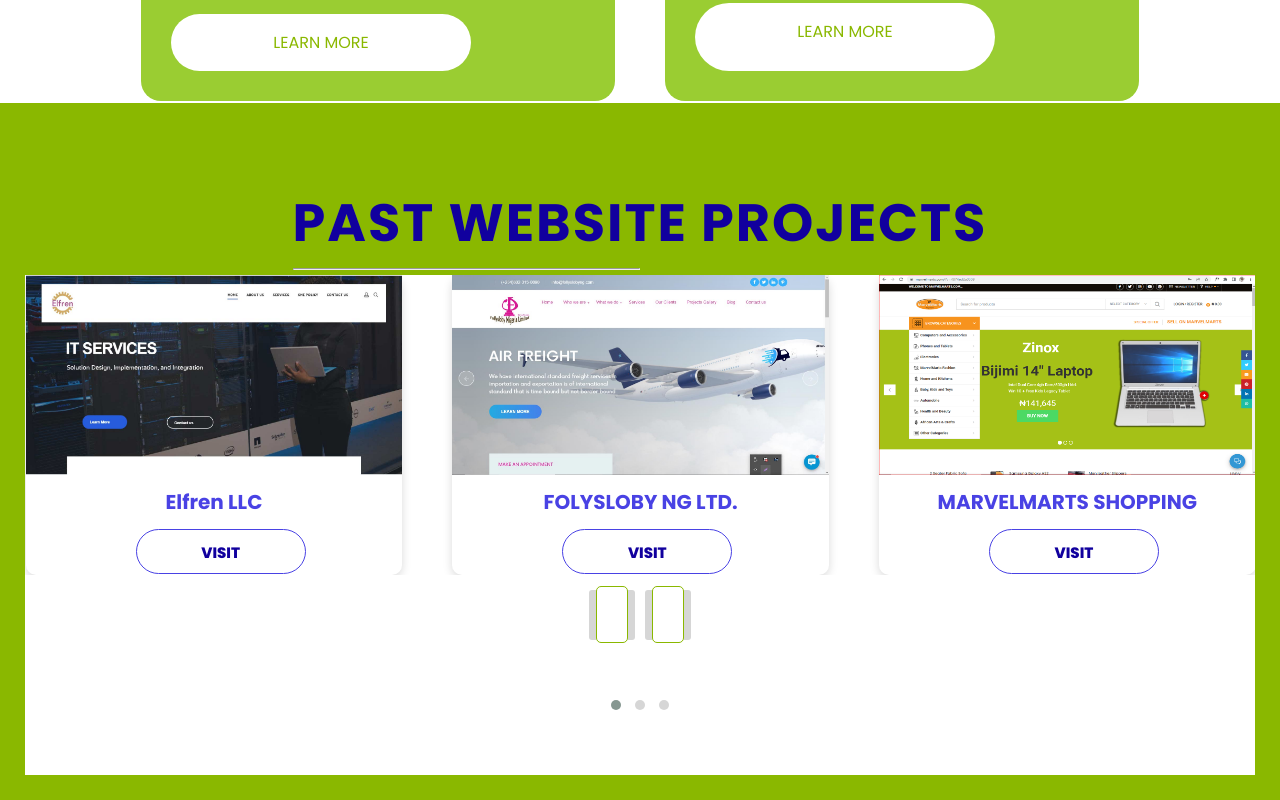
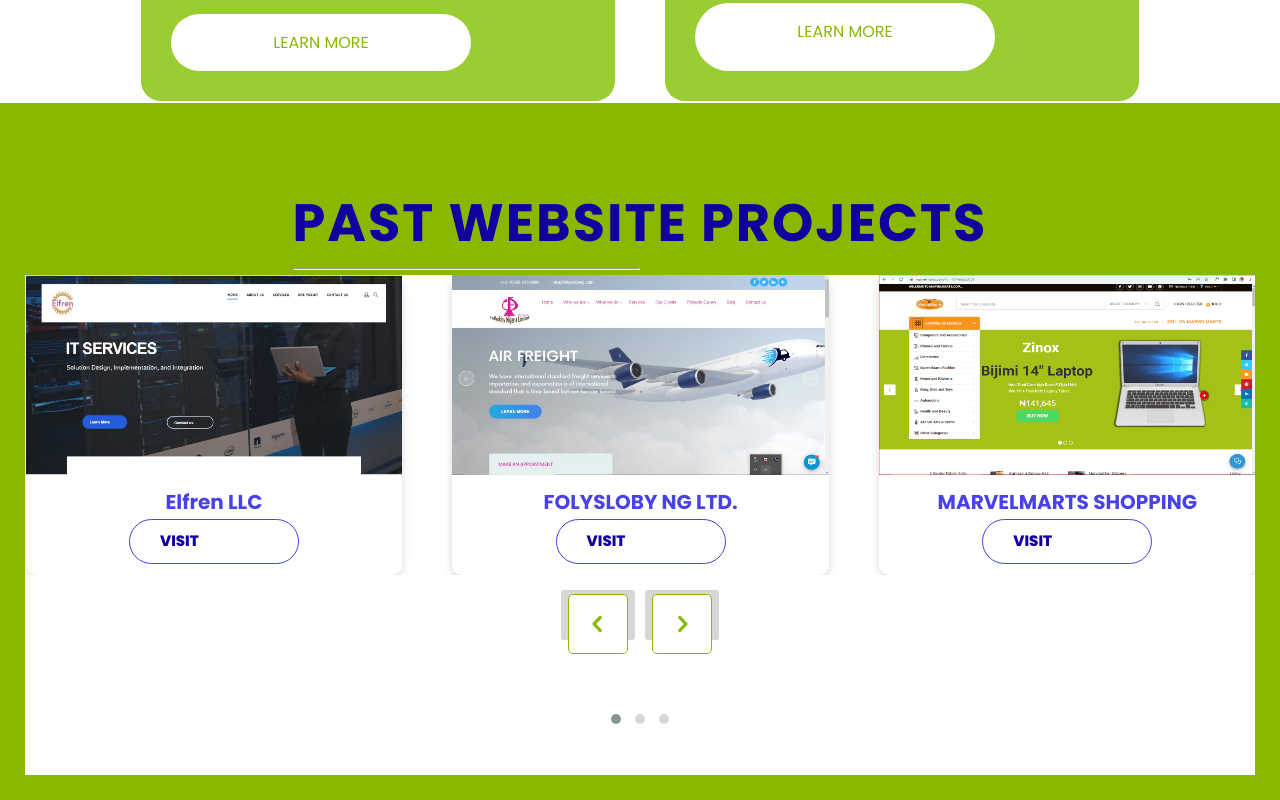
Before and after one commit to tsbproject/marvelcmedia, a website: page index.html in a window 1280 px wide. Shown: the part 2784-3584 px from the top of the page. Drawn offline with nearby package versions, Linux system fonts and the light colour scheme.

Commit message:
[committed]

```diff
--- a/index.html
+++ b/index.html
@@ -11,6 +11,8 @@
 
     <link rel="stylesheet" href="https://cdn.jsdelivr.net/npm/@fortawesome/fontawesome-free@6.2.1/css/fontawesome.min.css" integrity=
               "sha384-QYIZto+st3yW+o8+5OHfT6S482Zsvz2WfOzpFSXMF9zqeLcFV0/wlZpMtyFcZALm" crossorigin="anonymous">
+
+              <link rel="stylesheet" href="https://cdn.jsdelivr.net/npm/bootstrap-icons@1.10.3/font/bootstrap-icons.css">
 
         <link rel="stylesheet" href="css/icon-font.css">
         <link rel="stylesheet" href="css/style.css">
--- a/js/active.js
+++ b/js/active.js
@@ -19,8 +19,9 @@
         autoplayTimeout: 6000,
         autoplay: true,
         navText: [
-       "<i class=\"bi bi-chevron-left\" aria-hidden=\"true\"></i>",
-       "<i class=\"bi bi-chevron-right\" aria-hidden=\"true\"></i>"],
+
+            "<svg class=\"svg\"><use href=\"img/sprite.svg#icon-chevron-left\"></use></svg>",
+           "<svg class=\"svg\"><use href=\"img/sprite.svg#icon-chevron-right\"></use></svg>",],
         responsive: {
             992: {
                 items: 3,
--- a/sass/components/_carousel.scss
+++ b/sass/components/_carousel.scss
@@ -29,11 +29,6 @@
     column-gap: 10rem;
     background-color: $color-white;
     height: 50rem;
-
-    @media only screen and (max-width:$bp-medium) {
-        grid-template-columns: repeat(1, 1fr);
-
-    }
 
 
 
@@ -86,13 +81,18 @@
 
 
     &__borderes {
+        display: flex;
+        justify-self: center;
+        align-items: center;
+
+
         font-size: $default-font-size2;
         font-family: "Oxygen" sans-serif;
         font-weight: 800;
-        text-align: center;
-        position: relative;
-        top: 1rem;
-        left: 11rem;
+        text-align: end;
+        // position: relative;
+        // top: 1rem;
+        // left: 11rem;
         background-color: $color-white;
         border: .1rem $color-primary-blue-light solid;
         border-radius: 3rem;
@@ -209,19 +209,20 @@
     padding: 0;
   }
 
-   .owl-theme .owl-nav i {
+   .owl-theme .owl-nav svg {
     background: $color-white repeat scroll 0 0;
     border: 1px solid $color-primary-yellowgreen;
     border-radius: 5px;
-    color: $color-primary-yellowgreen;
     font-size: 25px;
-    height: 50px;
+    height: 6rem;
+    width: 6rem;
+    fill: $color-primary-yellowgreen;
     overflow: hidden;
     padding: 10px 15px;
-    width: 50px;
+
   }
 
-   .owl-theme .owl-nav i:hover {
+   .owl-theme .owl-nav svg:hover {
     background: $color-primary-yellowgreen;
-    color: #fff;
+    fill: #fff;
   }
```
Also changed, not shown: css/style.css, 1 other file.
